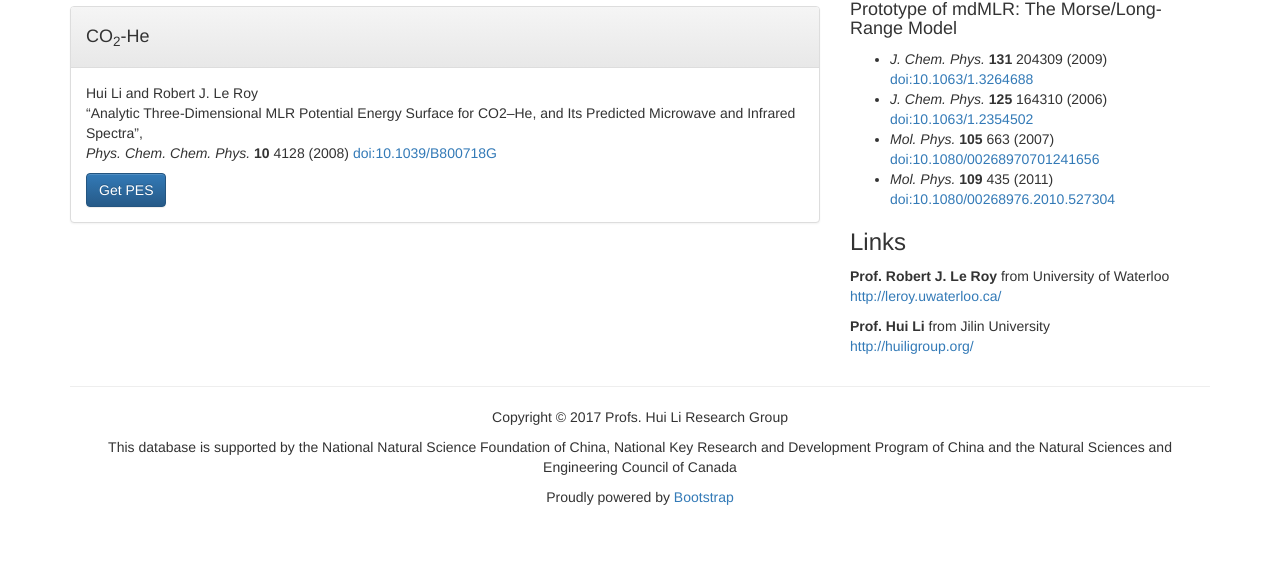
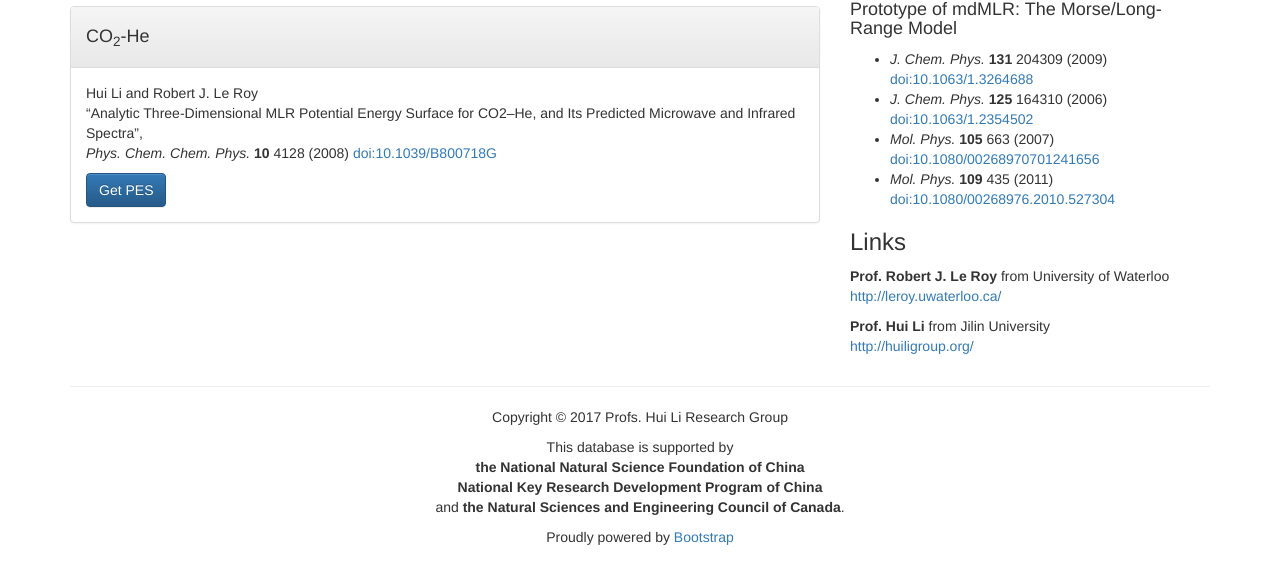
Before and after one commit to huili-group/mdMLR, a plain HTML site: page docs/index.html in a window 1280 px wide. Shown: the part 236-800 px from the top of the page. Drawn offline with Linux system fonts and the light colour scheme.

Commit message:
modified:   docs/index.html

```diff
--- a/docs/index.html
+++ b/docs/index.html
@@ -52,7 +52,7 @@
         <div class="col-md-12">
           <hr/>
           <p align="center">Copyright © 2017 Profs. Hui Li Research Group</p>
-          <p align="center">This database is supported by the National Natural Science Foundation of China, National Key Research and Development Program of China and the Natural Sciences and Engineering Council of Canada</p>
+	  <p align="center">This database is supported by<br/> <b>the National Natural Science Foundation of China</b><br/><b>National Key Research Development Program of China</b> <br/>and <b>the Natural Sciences and Engineering Council of Canada</b>.</p>
           <p align="center">Proudly powered by <a href="http://getbootstrap.com/">Bootstrap</a></p>
         </div>
       </div>
```
